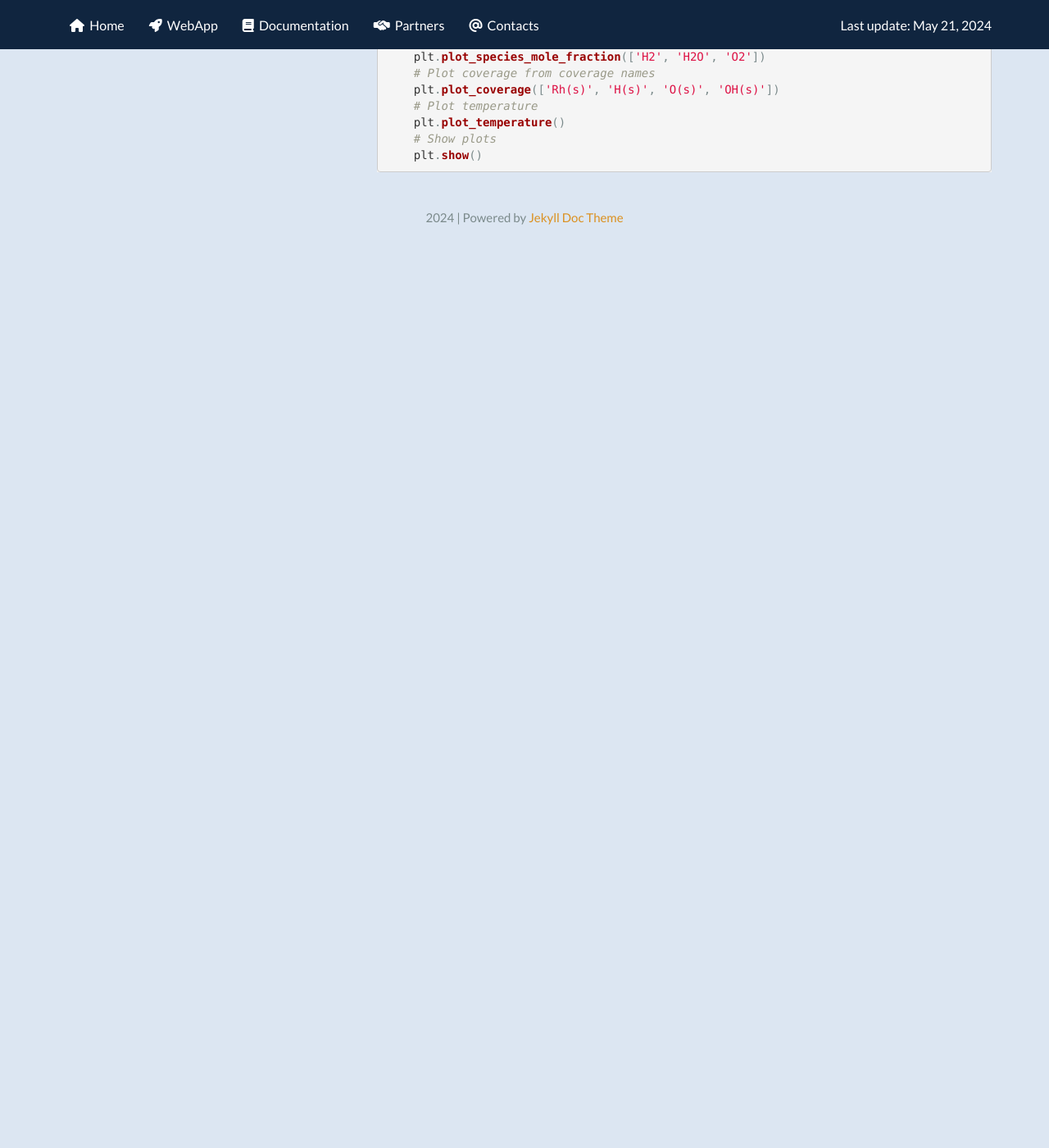
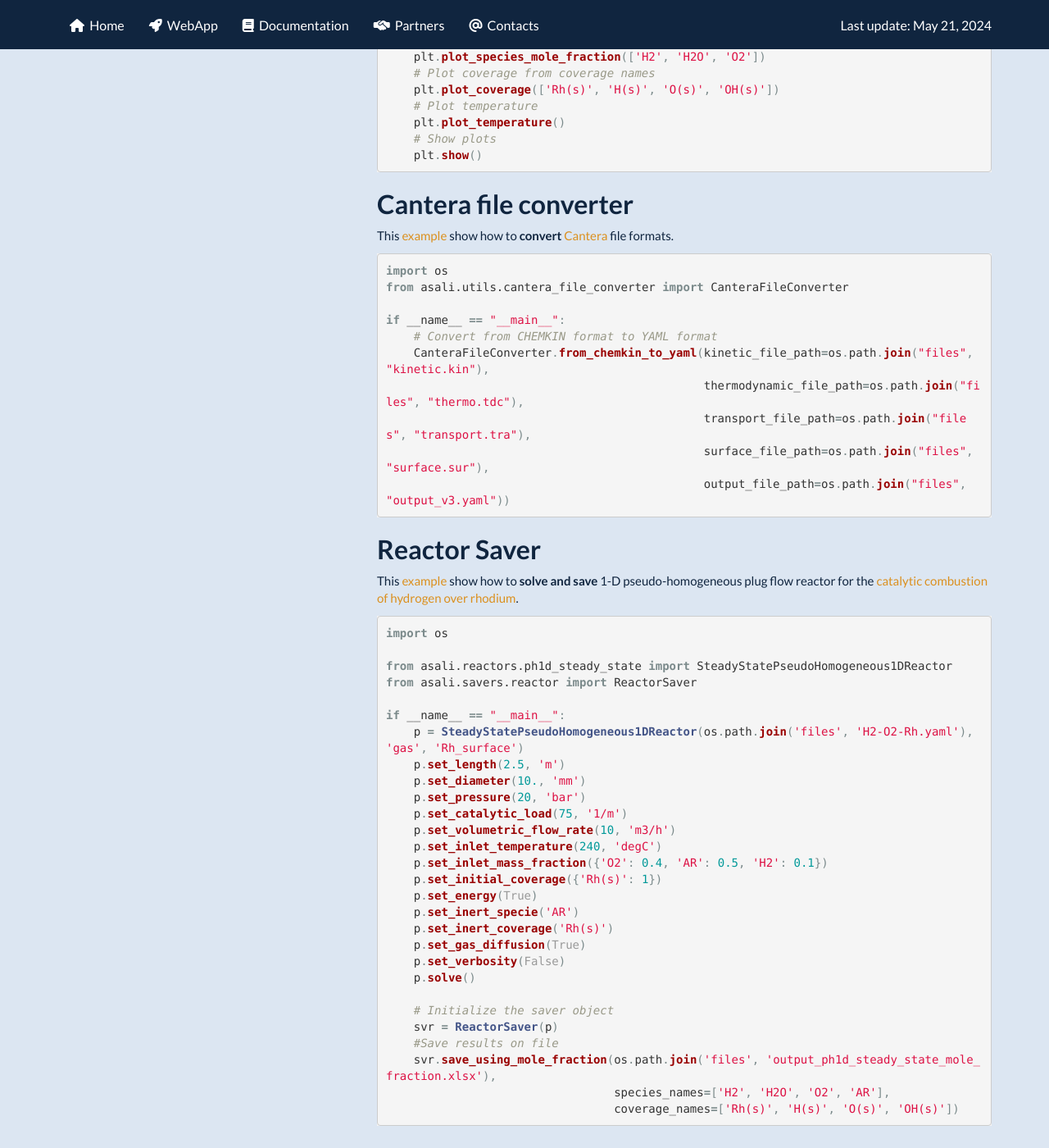
Before and after one commit to srebughini/ASALI, a Jekyll site: the page built from _docs/api/python.md, in a window 1280 px wide and 1400 px high, scrolled down 7681 px. Shown: the whole window at 82% size. Built offline with Jekyll 4.4.1, drawn with Linux system fonts in a browser that asks for light colours; a script that is not in the unit is left out; before the commit the page ends 7968 px from its top, so only the background shows below that.

Commit message:
Add saver to asalipy

````diff
--- a/_docs/api/python.md
+++ b/_docs/api/python.md
@@ -434,7 +434,7 @@ if __name__ == "__main__":
 This [example](https://github.com/srebughini/ASALIPY/blob/main/examples/het1d_transient.py) show how to **solve and plot** 1-D heterogeneous plug flow reactor for the [catalytic combustion of hydrogen over rhodium](https://www.detchem.com/mechanisms).
 
 ```python
- import os
+import os
 from asali.reactors.het1d_transient import TransientHeterogeneous1DReactor
 from asali.plotters.reactor import ReactorPlotter
 
@@ -472,3 +472,55 @@ if __name__ == "__main__":
     # Show plots
     plt.show()
 ```
+
+
+## **Cantera file converter**
+
+This [example](https://github.com/srebughini/ASALIPY/blob/main/examples/canterafiles.py) show how to **convert** [Cantera](https://cantera.org/) file formats.
+
+```python
+import os
+from asali.utils.cantera_file_converter import CanteraFileConverter
+
+if __name__ == "__main__":
+    # Convert from CHEMKIN format to YAML format
+    CanteraFileConverter.from_chemkin_to_yaml(kinetic_file_path=os.path.join("files", "kinetic.kin"),
+                                              thermodynamic_file_path=os.path.join("files", "thermo.tdc"),
+                                              transport_file_path=os.path.join("files", "transport.tra"),
+                                              surface_file_path=os.path.join("files", "surface.sur"),
+                                              output_file_path=os.path.join("files", "output_v3.yaml"))
+```
+## **Reactor Saver**
+
+This [example](https://github.com/srebughini/ASALIPY/blob/main/examples/ph1d_steady_statet.py) show how to **solve and save** 1-D pseudo-homogeneous plug flow reactor for the [catalytic combustion of hydrogen over rhodium](https://www.detchem.com/mechanisms).
+
+```python
+import os
+
+from asali.reactors.ph1d_steady_state import SteadyStatePseudoHomogeneous1DReactor
+from asali.savers.reactor import ReactorSaver
+
+if __name__ == "__main__":
+    p = SteadyStatePseudoHomogeneous1DReactor(os.path.join('files', 'H2-O2-Rh.yaml'), 'gas', 'Rh_surface')
+    p.set_length(2.5, 'm')
+    p.set_diameter(10., 'mm')
+    p.set_pressure(20, 'bar')
+    p.set_catalytic_load(75, '1/m')
+    p.set_volumetric_flow_rate(10, 'm3/h')
+    p.set_inlet_temperature(240, 'degC')
+    p.set_inlet_mass_fraction({'O2': 0.4, 'AR': 0.5, 'H2': 0.1})
+    p.set_initial_coverage({'Rh(s)': 1})
+    p.set_energy(True)
+    p.set_inert_specie('AR')
+    p.set_inert_coverage('Rh(s)')
+    p.set_gas_diffusion(True)
+    p.set_verbosity(False)
+    p.solve()
+
+    # Initialize the saver object
+    svr = ReactorSaver(p)
+    #Save results on file
+    svr.save_using_mole_fraction(os.path.join('files', 'output_ph1d_steady_state_mole_fraction.xlsx'),
+                                 species_names=['H2', 'H2O', 'O2', 'AR'],
+                                 coverage_names=['Rh(s)', 'H(s)', 'O(s)', 'OH(s)'])
+```
````
